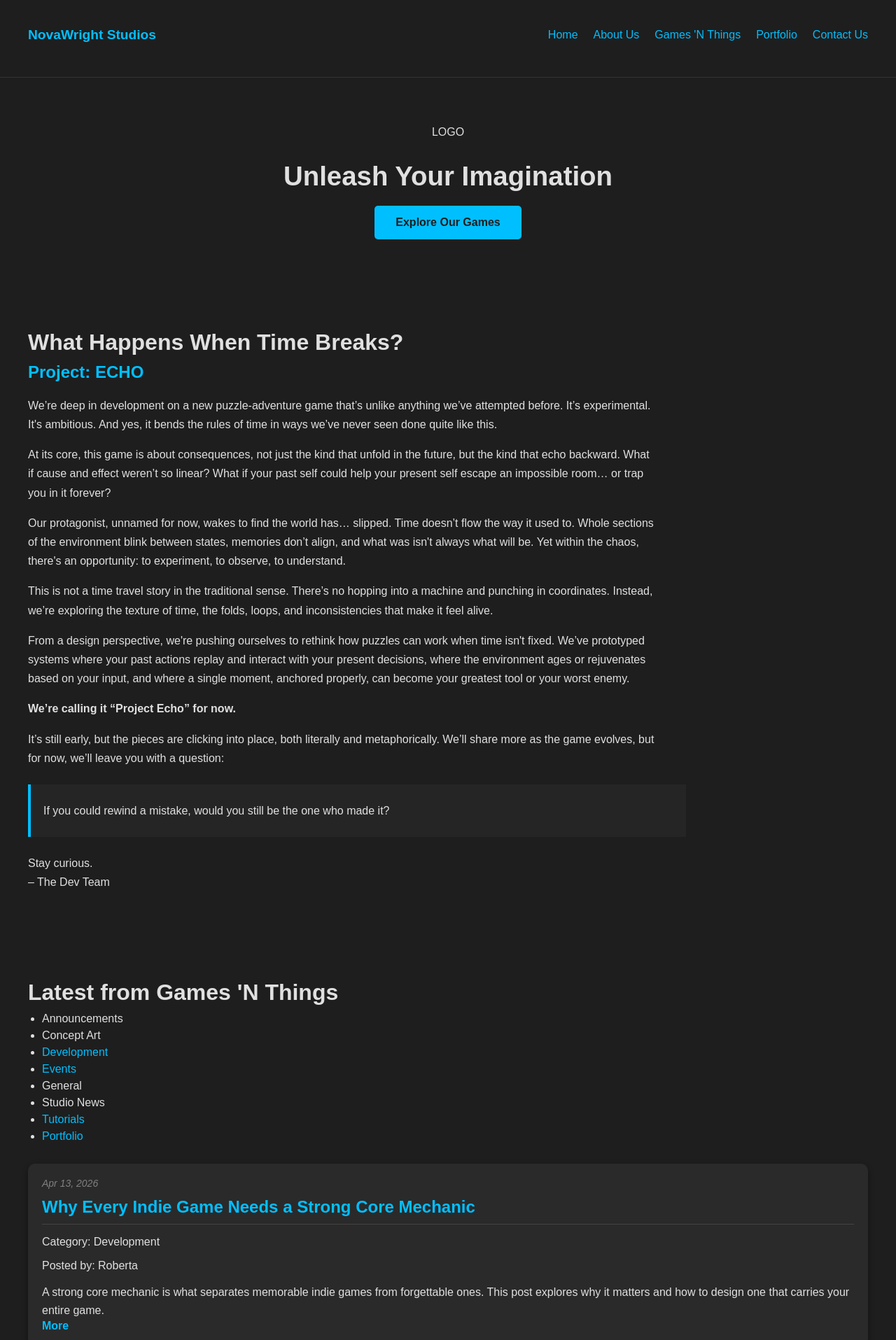
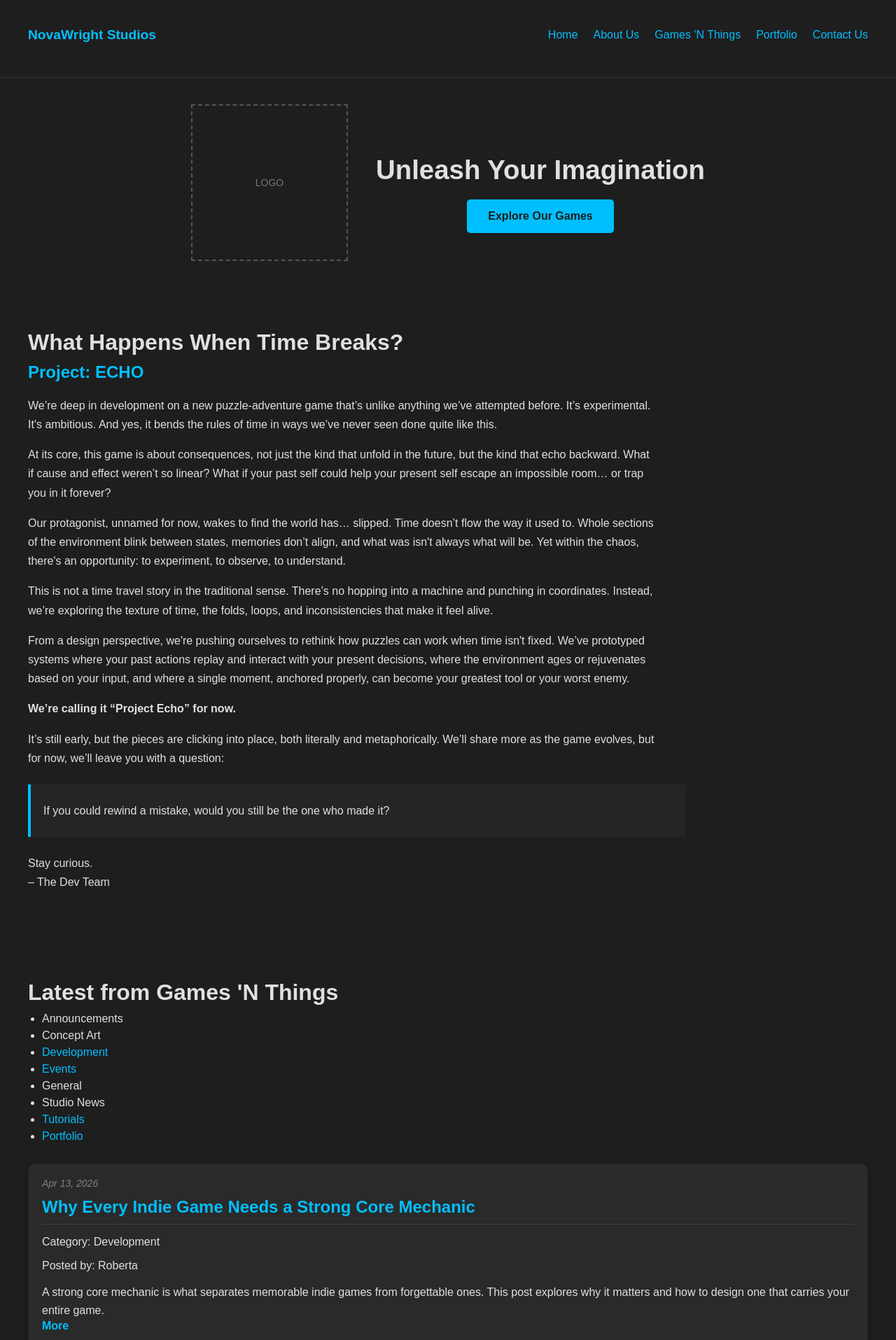
Before and after one commit to ScriptureExamined/NovawrightStudios, a Jekyll site: the page built from index.html, in a window 1280 px wide. Shown: the top 1915 px of the page at 70% size. Built offline with Jekyll 4.4.1, drawn with Linux system fonts in a browser that asks for light colours.

Commit message:
Update style.css

```diff
--- a/assets/css/style.css
+++ b/assets/css/style.css
@@ -995,3 +995,27 @@ a:hover {
 .embeddable-buttondown-form p a:hover {
     color: var(--text-primary);
 }
+
+.hero-inner {
+    display: flex;
+    align-items: center;
+    justify-content: space-between;
+    gap: 40px;
+}
+
+/* LEFT SIDE (placeholder for now) */
+.hero-logo-placeholder {
+    width: 220px;
+    height: 220px;
+    border: 2px dashed #555;
+    display: flex;
+    align-items: center;
+    justify-content: center;
+    color: #777;
+    font-size: 14px;
+}
+
+/* RIGHT SIDE */
+.hero-content {
+    max-width: 500px;
+}
```
